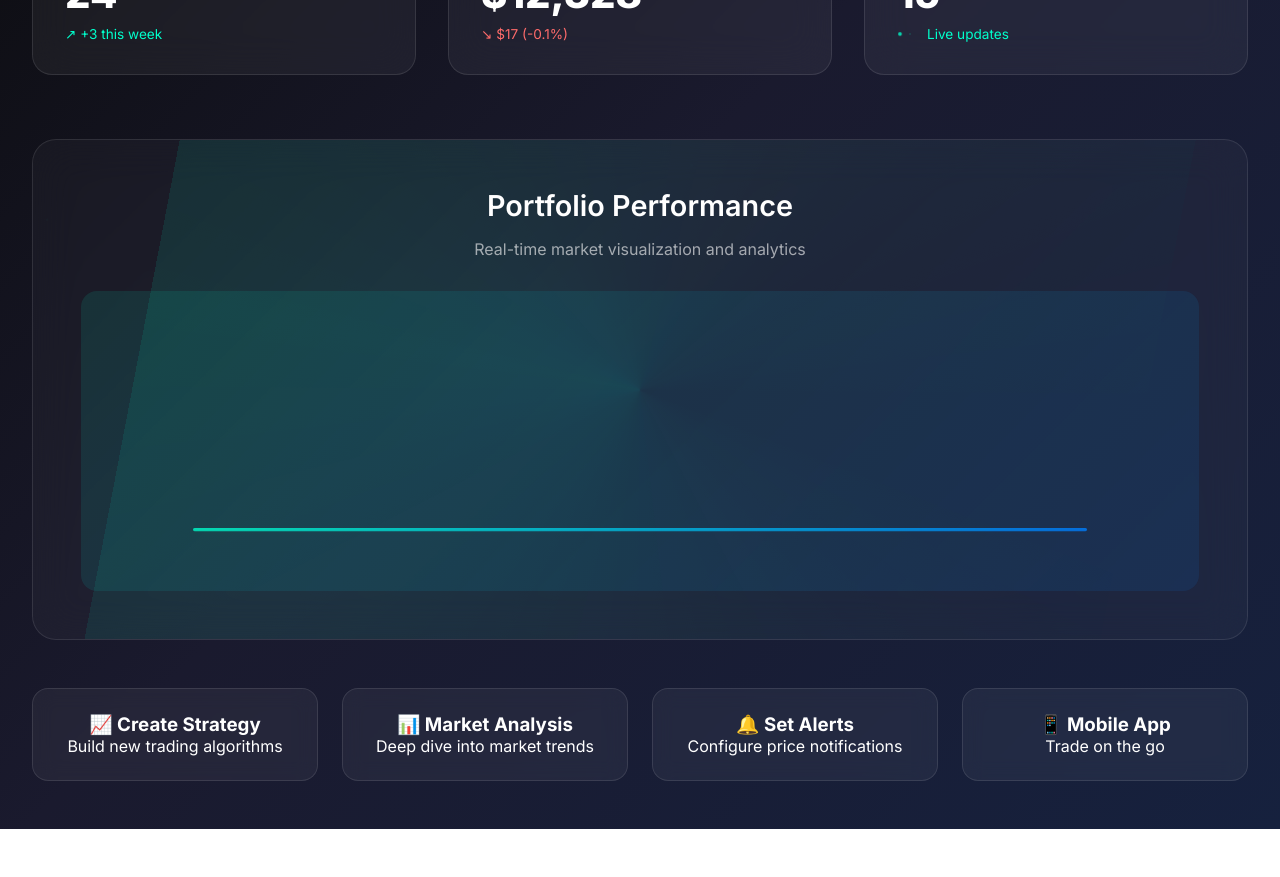
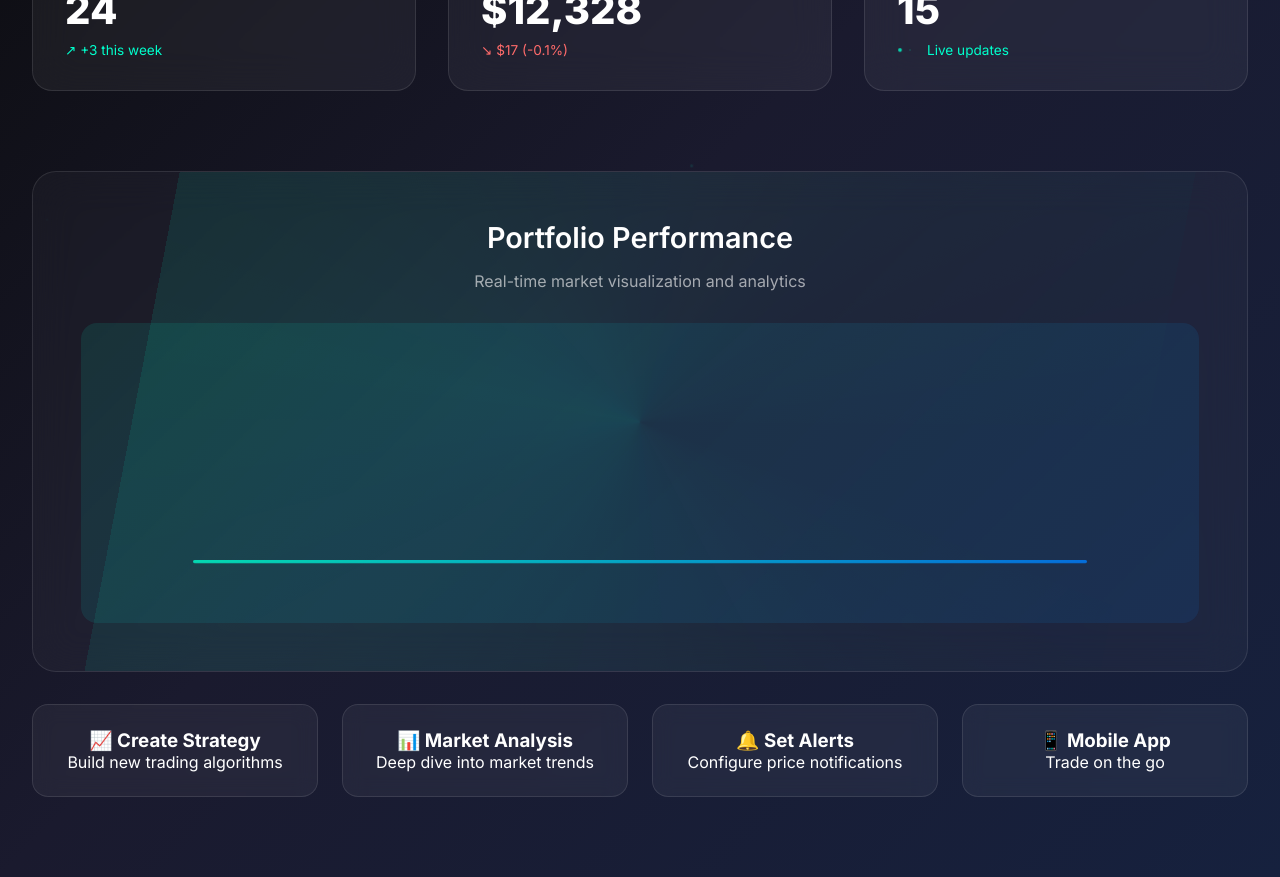
Before and after one commit to Mustafa02yusuf28/tradedata, a Next.js app in the folder next-app/: page /dashboard in a window 1280 px wide. Shown: the part 400-1277 px from the top of the page. Before the commit the page ends 1229 px from the top, so only its background shows below. Built offline with nearby package versions, Linux system fonts and the light colour scheme.

Commit message:
Margin Issue resolve

```diff
--- a/next-app/src/app/globals.css
+++ b/next-app/src/app/globals.css
@@ -170,6 +170,8 @@ body {
     position: relative;
     overflow: hidden;
     cursor: pointer;
+    margin-top: 1rem;
+    margin-bottom: 1rem;
 }
 
 .stat-card::before {
@@ -247,14 +249,14 @@ body {
 
 /* Interactive Chart Area */
 .chart-section {
-    background: rgba(255, 255, 255, 0.03);
     backdrop-filter: blur(20px);
-    border: 1px solid rgba(255, 255, 255, 0.1);
+    background: #ffffff08;
+    border: 1px solid #ffffff1a;
     border-radius: 24px;
     padding: 3rem;
-    margin-bottom: 3rem;
     position: relative;
     overflow: hidden;
+    margin-bottom: 2rem;
 }
 
 .chart-section::before {
@@ -319,7 +321,8 @@ body {
     display: grid;
     grid-template-columns: repeat(auto-fit, minmax(200px, 1fr));
     gap: 1.5rem;
-    margin-top: 3rem;
+    margin-top: 1rem;
+    margin-bottom: 2rem;
 }
 
 .action-btn {
--- a/next-app/src/app/strategies/gamma-guide/page.tsx
+++ b/next-app/src/app/strategies/gamma-guide/page.tsx
@@ -76,7 +76,7 @@ export default function GammaGuidePage() {
         ))}
       </div>
 
-      <div className="chart-section mt-24 mb-8 p-10 rounded-3xl z-0 relative">
+      <div className="chart-section mt-24 mb-16 p-10 rounded-3xl z-0 relative">
         <div className="mb-4">
           <h2 className="chart-title mb-2">{pattern.name}</h2>
           <p className="chart-subtitle">{pattern.description}</p>
@@ -175,7 +175,7 @@ export default function GammaGuidePage() {
         )}
       </div>
 
-      <div className="chart-section mt-8 p-10 rounded-3xl z-0 relative">
+      <div className="chart-section mt-16 mb-16 p-10 rounded-3xl z-0 relative">
         <h3 className="chart-title mb-2">Market Implications</h3>
         <ul className="list-disc list-inside space-y-2 text-white/80">
           {pattern.implications.map((implication, index) => (
--- a/next-app/src/styles/globals.css
+++ b/next-app/src/styles/globals.css
@@ -8,3 +8,20 @@
 }
 
 /* Navigation within Header */
+
+.quick-actions {
+    grid-template-columns: repeat(auto-fit, minmax(200px, 1fr));
+    gap: 1.5rem;
+    margin-top: 3rem;
+    margin-bottom: 3rem; /* Ensure space between quick-actions and chart-section */
+}
+
+.chart-section {
+    backdrop-filter: blur(20px);
+    background: #ffffff08;
+    border: 1px solid #ffffff1a;
+    border-radius: 24px;
+    padding: 3rem;
+    position: relative;
+    overflow: hidden;
+}
```
